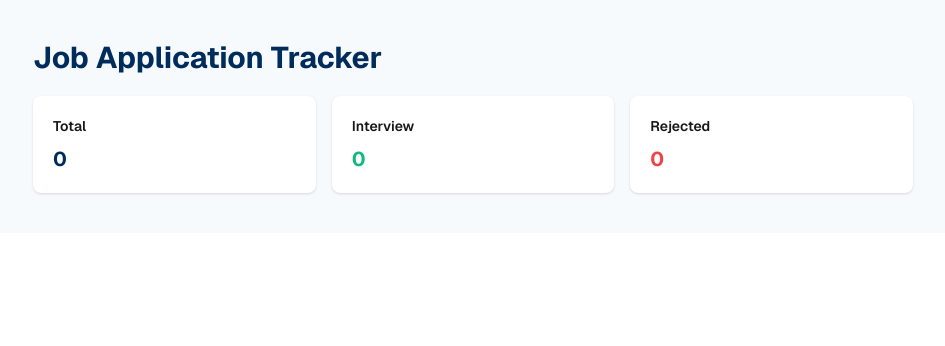
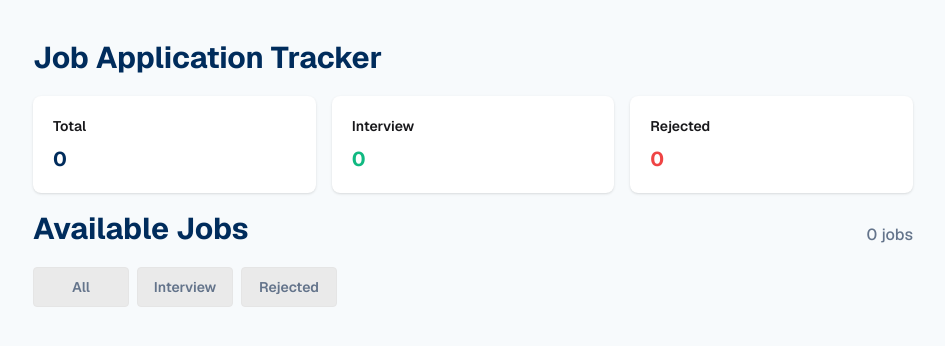
Before and after one commit to rahathossainrh00/B13-A4, a plain HTML site: page index.html in a window 1280 px wide. Shown: the whole page, without its empty margins (167-1112 px from the left). Drawn offline with nearby package versions, Linux system fonts and the light colour scheme.

Commit message:
started the job container part

```diff
--- a/index.html
+++ b/index.html
@@ -62,5 +62,23 @@
 
     </header>
 
+    <!-- job container -->
+    <section>
+        <div class="flex justify-between items-center">
+            <h1 class="font-bold text-3xl text-[#002C5C] pt-2 pb-5">Available Jobs</h1>
+            <p id="job-list-count" class="font-medium text-[#64748B]">0 jobs</p>
+        </div>
+
+        <div id="filter-button-group" class="flex gap-2 pb-4">
+            <button onclick="filterByStatus('all', this)" id="filter-all-btn"
+                class=" filter-button btn btn-soft text-[#64748B] font-semibold w-24">All</button>
+            <button onclick="filterByStatus('interview' , this)" id="filter-interview-btn"
+                class=" filter-button btn btn-soft w-24 text-[#64748B]">Interview</button>
+            <button onclick="filterByStatus('reject' , this)" id="filter-rejected-btn"
+                class=" filter-button btn btn-soft w-24 text-[#64748B]">Rejected</button>
+        </div>
+
+    </section>
+
 </body>
 </html>
```
